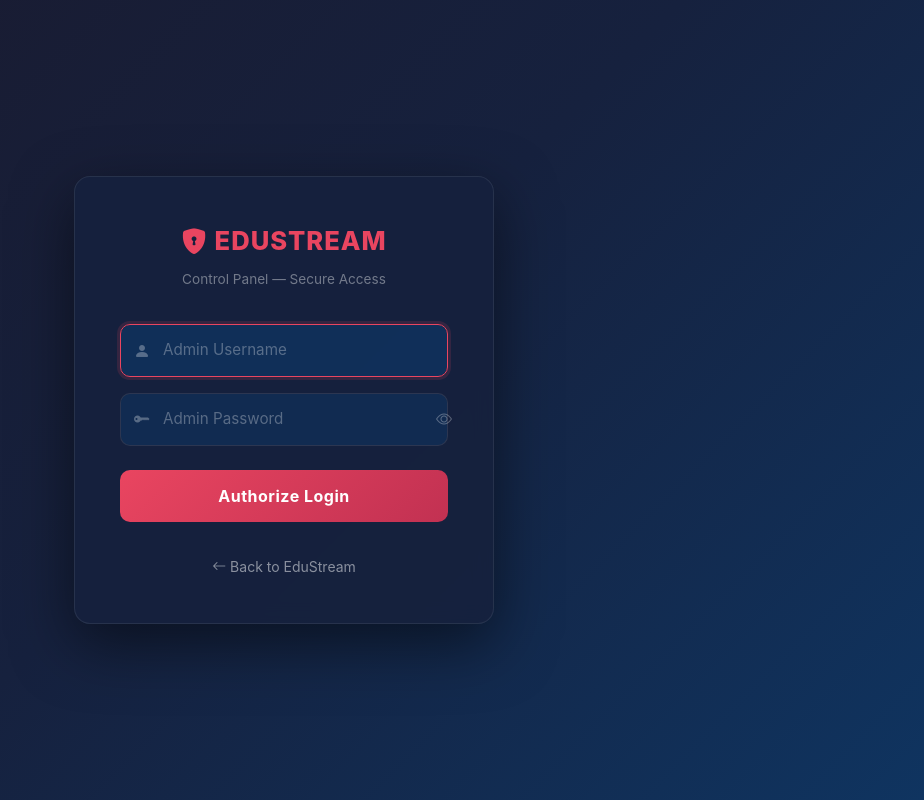
After one commit to ameenul-hashim/e-learningwebsite, a Django app: page /control-panel/login/ in a window 1280 px wide. The commit adds this page. Shown: the whole page, without its empty margins (356-1280 px from the left). Run offline with Django 5.2, Linux system fonts and the light colour scheme; parts of the project's set-up code (start-up, migrations or seed data) failed here and were passed over.

Commit message:
Custom admin panel with self-healing auth - bypasses Django default admin entirely

```diff
--- /dev/null
+++ b/control_panel/auth_views.py
@@ -0,0 +1,63 @@
+import os
+from django.shortcuts import render, redirect
+from django.contrib.auth import authenticate, login, logout, get_user_model
+from django.contrib import messages
+
+def cp_login_view(request):
+    """
+    Custom admin login — completely independent of Django's default admin.
+    Self-healing: if the superuser doesn't exist yet, it creates it on first login.
+    """
+    if request.user.is_authenticated and request.user.is_staff:
+        return redirect('cp_dashboard')
+
+    if request.method == 'POST':
+        username = request.POST.get('username', '').strip()
+        password = request.POST.get('password', '').strip()
+
+        # Step 1: Try normal Django authentication
+        user = authenticate(request, username=username, password=password)
+
+        # Step 2: If auth fails, check if credentials match env vars and self-heal
+        if user is None:
+            env_username = os.environ.get('DJANGO_SUPERUSER_USERNAME', '')
+            env_email = os.environ.get('DJANGO_SUPERUSER_EMAIL', '')
+            env_password = os.environ.get('DJANGO_SUPERUSER_PASSWORD', '')
+
+            if username == env_username and password == env_password and env_username and env_password:
+                User = get_user_model()
+                # Create user if it doesn't exist
+                if not User.objects.filter(username=env_username).exists():
+                    User.objects.create_superuser(
+                        username=env_username,
+                        email=env_email,
+                        password=env_password
+                    )
+                    print(f"SELF-HEAL: Superuser '{env_username}' created during login")
+                else:
+                    # User exists but password might be wrong — reset it
+                    u = User.objects.get(username=env_username)
+                    u.set_password(env_password)
+                    u.is_staff = True
+                    u.is_superuser = True
+                    u.is_verified = True
+                    u.save()
+                    print(f"SELF-HEAL: Password reset for '{env_username}'")
+
+                # Try auth again
+                user = authenticate(request, username=username, password=password)
+
+        # Step 3: Log in if successful
+        if user is not None and user.is_staff:
+            login(request, user)
+            return redirect('cp_dashboard')
+        else:
+            messages.error(request, 'Invalid admin credentials.')
+
+    return render(request, 'control_panel/login.html')
+
+
+def cp_logout_view(request):
+    """Log out and redirect to custom admin login."""
+    logout(request)
+    return redirect('cp_login')
--- a/control_panel/urls.py
+++ b/control_panel/urls.py
@@ -1,7 +1,10 @@
 from django.urls import path
 from . import views
+from .auth_views import cp_login_view, cp_logout_view
 
 urlpatterns = [
+    path('control-panel/login/', cp_login_view, name='cp_login'),
+    path('control-panel/logout/', cp_logout_view, name='cp_logout'),
     path('control-panel/', views.dashboard, name='cp_dashboard'),
     path('control-panel/requests/', views.manage_requests, name='cp_requests'),
     path('control-panel/requests/approve/<int:pk>/', views.approve_request, name='cp_approve'),
--- /dev/null
+++ b/templates/control_panel/login.html
@@ -0,0 +1,160 @@
+<!DOCTYPE html>
+<html lang="en">
+<head>
+    <meta charset="UTF-8">
+    <meta name="viewport" content="width=device-width, initial-scale=1.0">
+    <title>Admin Login - EduStream CP</title>
+    <link href="https://cdn.jsdelivr.net/npm/bootstrap@5.3.2/dist/css/bootstrap.min.css" rel="stylesheet">
+    <link rel="stylesheet" href="https://cdn.jsdelivr.net/npm/bootstrap-icons@1.11.1/font/bootstrap-icons.css">
+    <style>
+        body {
+            background: linear-gradient(135deg, #1a1a2e 0%, #16213e 50%, #0f3460 100%);
+            height: 100vh;
+            display: flex;
+            align-items: center;
+            justify-content: center;
+            font-family: 'Inter', sans-serif;
+        }
+        .login-card {
+            background: rgba(22, 33, 62, 0.95);
+            border: 1px solid rgba(255,255,255,0.08);
+            border-radius: 16px;
+            padding: 45px;
+            width: 100%;
+            max-width: 420px;
+            box-shadow: 0 20px 60px rgba(0,0,0,0.5);
+            backdrop-filter: blur(10px);
+        }
+        .brand {
+            color: #e94560;
+            font-size: 1.6rem;
+            font-weight: 800;
+            text-align: center;
+            margin-bottom: 8px;
+            letter-spacing: 1px;
+        }
+        .brand-sub {
+            color: rgba(255,255,255,0.4);
+            font-size: 0.85rem;
+            text-align: center;
+            margin-bottom: 35px;
+        }
+        .form-control {
+            background-color: rgba(15, 52, 96, 0.6);
+            border: 1px solid rgba(255,255,255,0.1);
+            color: white;
+            padding: 14px 16px;
+            border-radius: 10px;
+            font-size: 0.95rem;
+        }
+        .form-control:focus {
+            background-color: rgba(15, 52, 96, 0.8);
+            color: white;
+            border-color: #e94560;
+            box-shadow: 0 0 0 3px rgba(233, 69, 96, 0.15);
+        }
+        .form-control::placeholder { color: rgba(255,255,255,0.3); }
+        .btn-cp {
+            background: linear-gradient(135deg, #e94560, #c23152);
+            color: white;
+            border: none;
+            padding: 14px;
+            font-weight: 700;
+            font-size: 1rem;
+            border-radius: 10px;
+            transition: all 0.3s;
+            letter-spacing: 0.5px;
+        }
+        .btn-cp:hover {
+            background: linear-gradient(135deg, #c23152, #a82845);
+            transform: translateY(-2px);
+            box-shadow: 0 8px 25px rgba(233, 69, 96, 0.3);
+            color: white;
+        }
+        .alert-danger {
+            background: rgba(220, 53, 69, 0.15);
+            border: 1px solid rgba(220, 53, 69, 0.3);
+            color: #ff6b7a;
+            border-radius: 10px;
+            font-size: 0.9rem;
+        }
+        .input-icon {
+            position: relative;
+        }
+        .input-icon i {
+            position: absolute;
+            left: 14px;
+            top: 50%;
+            transform: translateY(-50%);
+            color: rgba(255,255,255,0.3);
+        }
+        .input-icon input {
+            padding-left: 42px;
+        }
+        .toggle-pw {
+            position: absolute;
+            right: 14px;
+            top: 50%;
+            transform: translateY(-50%);
+            background: none;
+            border: none;
+            color: rgba(255,255,255,0.4);
+            cursor: pointer;
+        }
+        .toggle-pw:hover { color: #e94560; }
+    </style>
+</head>
+<body>
+    <div class="login-card">
+        <div class="brand">
+            <i class="bi bi-shield-lock-fill"></i> EDUSTREAM
+        </div>
+        <div class="brand-sub">Control Panel — Secure Access</div>
+
+        {% if messages %}
+            {% for message in messages %}
+                <div class="alert alert-danger py-2 mb-3">{{ message }}</div>
+            {% endfor %}
+        {% endif %}
+
+        <form method="post" autocomplete="off">
+            {% csrf_token %}
+
+            <div class="mb-3 input-icon">
+                <i class="bi bi-person-fill"></i>
+                <input type="text" name="username" class="form-control" placeholder="Admin Username" required autofocus>
+            </div>
+
+            <div class="mb-4 input-icon">
+                <i class="bi bi-key-fill"></i>
+                <input type="password" name="password" id="pw" class="form-control" placeholder="Admin Password" required>
+                <button type="button" class="toggle-pw" onclick="togglePw()">
+                    <i class="bi bi-eye" id="pwIcon"></i>
+                </button>
+            </div>
+
+            <button type="submit" class="btn btn-cp w-100 mb-3">Authorize Login</button>
+        </form>
+
+        <div class="text-center mt-3">
+            <a href="/" class="text-white-50 text-decoration-none small">
+                <i class="bi bi-arrow-left"></i> Back to EduStream
+            </a>
+        </div>
+    </div>
+
+    <script>
+        function togglePw() {
+            const pw = document.getElementById('pw');
+            const icon = document.getElementById('pwIcon');
+            if (pw.type === 'password') {
+                pw.type = 'text';
+                icon.classList.replace('bi-eye', 'bi-eye-slash');
+            } else {
+                pw.type = 'password';
+                icon.classList.replace('bi-eye-slash', 'bi-eye');
+            }
+        }
+    </script>
+</body>
+</html>
```
Also changed, not shown: control_panel/views.py (+26 -8 lines), templates/control_panel/base_cp.html (+7 -3 lines).
